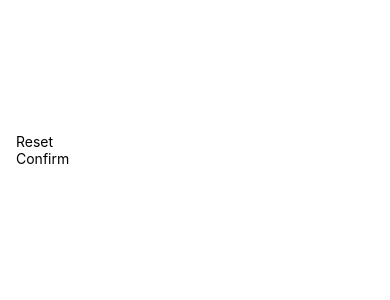
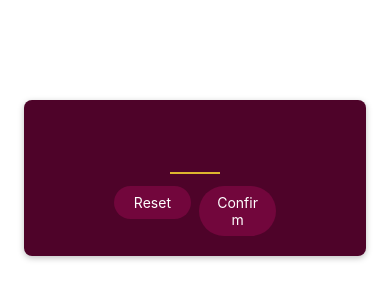
Before and after one commit to JuanK81/react-native-numbers-game, a React Native app: screen / in a window 390 px wide. Shown: the top 300 px of the page. Built offline with nearby package versions, Linux system fonts and the light colour scheme.

Commit message:
StartGameScreen component  layout

```diff
--- a/components/PrimaryButton.js
+++ b/components/PrimaryButton.js
@@ -1,11 +1,47 @@
-import { View, Text } from 'react-native';
+import { View, Text, Pressable, StyleSheet } from 'react-native';
 
 const PrimaryButton = ({ children }) => {
+  const pressHandler = () => {
+    console.log('pressed');
+  };
+
   return (
-    <View>
-      <Text>{children}</Text>
+    <View style={styles.buttonOuterContainer}>
+      <Pressable
+        style={({ pressed }) =>
+          pressed
+            ? [styles.buttonInnerContainer, styles.pressed]
+            : styles.buttonInnerContainer
+        }
+        onPress={pressHandler}
+        android_ripple={{ color: '#550a2f' }}
+      >
+        <Text style={styles.buttonText}>{children}</Text>
+      </Pressable>
     </View>
   );
 };
 
+const styles = StyleSheet.create({
+  buttonOuterContainer: {
+    borderRadius: 28,
+    margin: 4,
+    overflow: 'hidden',
+  },
+  buttonInnerContainer: {
+    backgroundColor: '#72063c',
+    paddingVertical: 8,
+    paddingHorizontal: 16,
+
+    elevation: 2,
+  },
+  buttonText: {
+    color: '#fff',
+    textAlign: 'center',
+  },
+  pressed: {
+      opacity: 0.75,
+  }
+});
+
 export default PrimaryButton;
--- a/screens/StartGameScreen.js
+++ b/screens/StartGameScreen.js
@@ -5,19 +5,64 @@
 const StartGameScreen = () => {
   return (
     <View style={styles.inputContainer}>
-      <TextInput />
-      <PrimaryButton>Reset</PrimaryButton>
-      <PrimaryButton>Confirm</PrimaryButton>
+      <TextInput
+        style={styles.numberInput}
+        maxLength={2}
+        keyboardType="number-pad"
+        autoCapitalize="none"
+        autoCorrect={false}
+      />
+      <View style={styles.buttonsContainer}>
+        <View style={styles.buttonContainer}>
+          <PrimaryButton>Reset</PrimaryButton>
+        </View>
+        <View style={styles.buttonContainer}>
+          <PrimaryButton>Confirm</PrimaryButton>
+        </View>
+      </View>
     </View>
   );
 };
 
 const styles = StyleSheet.create({
   inputContainer: {
+    //   flex: 1,
+    marginTop: 100,
+    padding: 16,
+    backgroundColor: '#4e0329',
+    marginHorizontal: 24,
+    borderRadius: 8,
+    justifyContent: 'center',
+    alignItems: 'center',
+
+    //   shadow for android
+    elevation: 4,
+
+    //  shadow for iOS
+    shadowColor: 'black',
+    shadowOffset: { width: 0, height: 2 },
+    shadowRadius: 6,
+    shadowOpacity: 0.25,
+    //
+  },
+  numberInput: {
+    height: 50,
+    width: 50,
+    fontSize: 32,
+    borderBottomColor: '#ddb52f',
+    borderBottomWidth: 2,
+    color: '#ddb52f',
+    marginVertical: 8,
+    fontWeight: 'bold',
+    textAlign: 'center',
+  },
+  buttonsContainer: {
+    flexDirection: 'row',
+    justifyContent: 'space-evenly',
+  },
+  buttonContainer: {
       flex: 1,
-      marginTop: 100,
-      padding: 16,
-  },
+  }
 });
 
 export default StartGameScreen;
```
